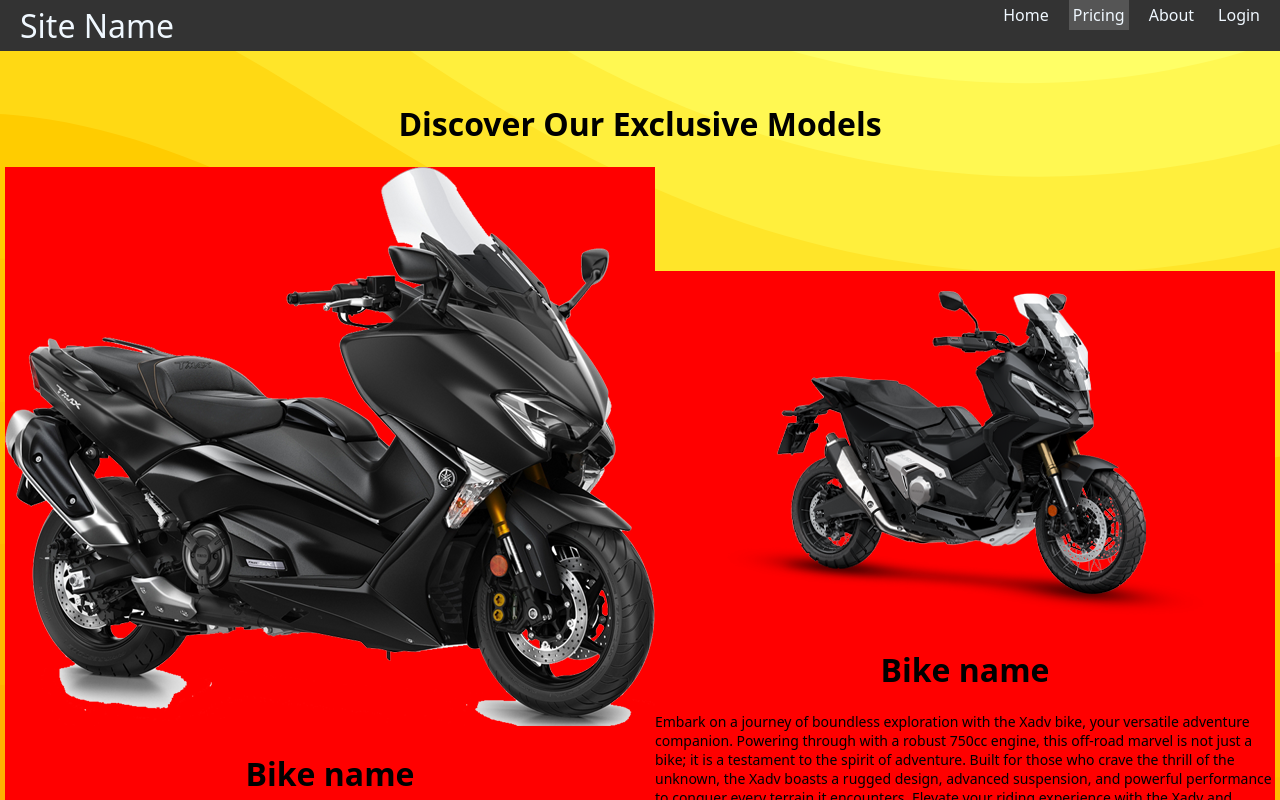
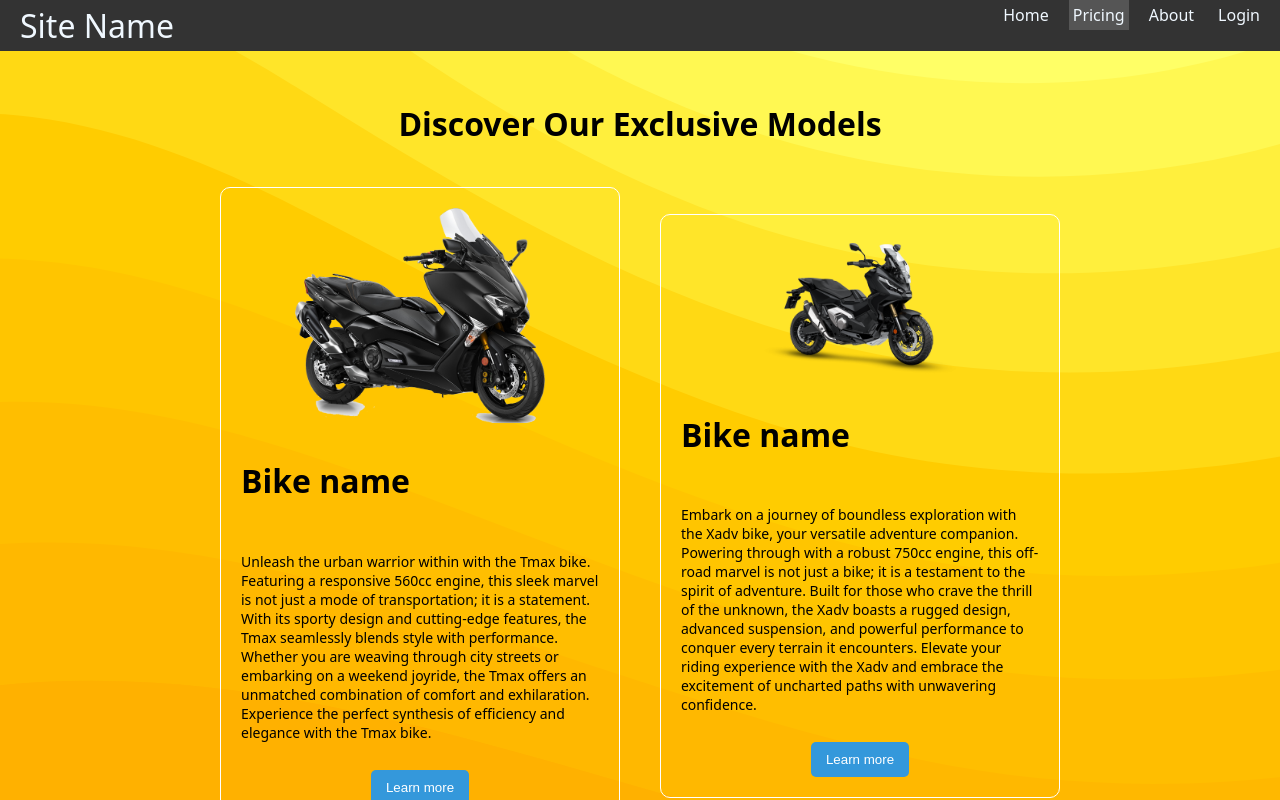
Before and after one commit to NirejBatrai/RentingApp, a React (Vite) app in the folder renting-app/: page /pricing in a window 1280 px wide. Shown: the top 800 px of the page. Built offline with nearby package versions, Linux system fonts and the light colour scheme.

Commit message:
Added style for card holder and it's child

```diff
--- a/renting-app/src/components/Card.css
+++ b/renting-app/src/components/Card.css
@@ -1,15 +1,29 @@
+.card-holder {
+  margin: 20px;
+  padding: 20px;
 
-.card-holder{
-    border: "solid white 2px";
-    border-radius: "30px";
-    width: "300px";
-    height: "600px";
-    margin: "20px";
-    padding: "15px 20px";
-    display: "flex";
-    justify-content: "center";
-    align-items: "center";
-    flex-direction: "column";
+  width: 400px;
 
-    background-color: red;
+  display: flex;
+  justify-content: center;
+  align-items: center;
+  flex-direction: column;
+
+  border: 1px solid white;
+  border-radius: 10px;
 }
+
+.card-holder img {
+  width: 100%;
+  max-width: 250px;
+
+  margin-bottom: 15px;
+
+  border-radius: 20px;
+
+  background: transparent;
+}
+
+.card-holder h1 {
+  place-self: start;
+}
```
